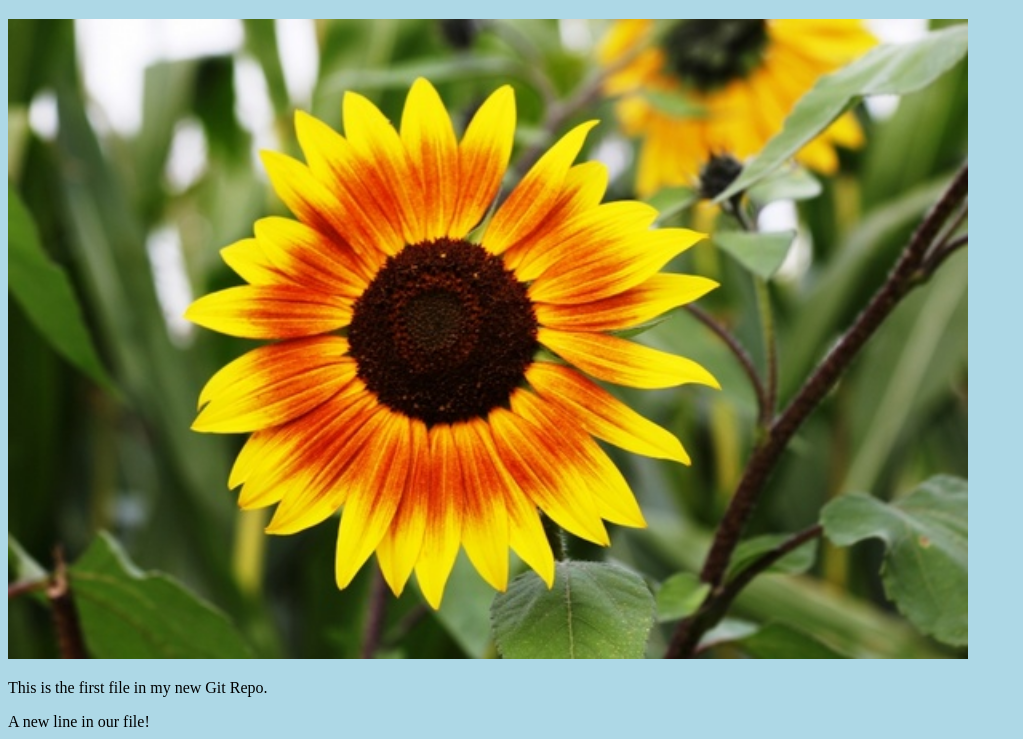
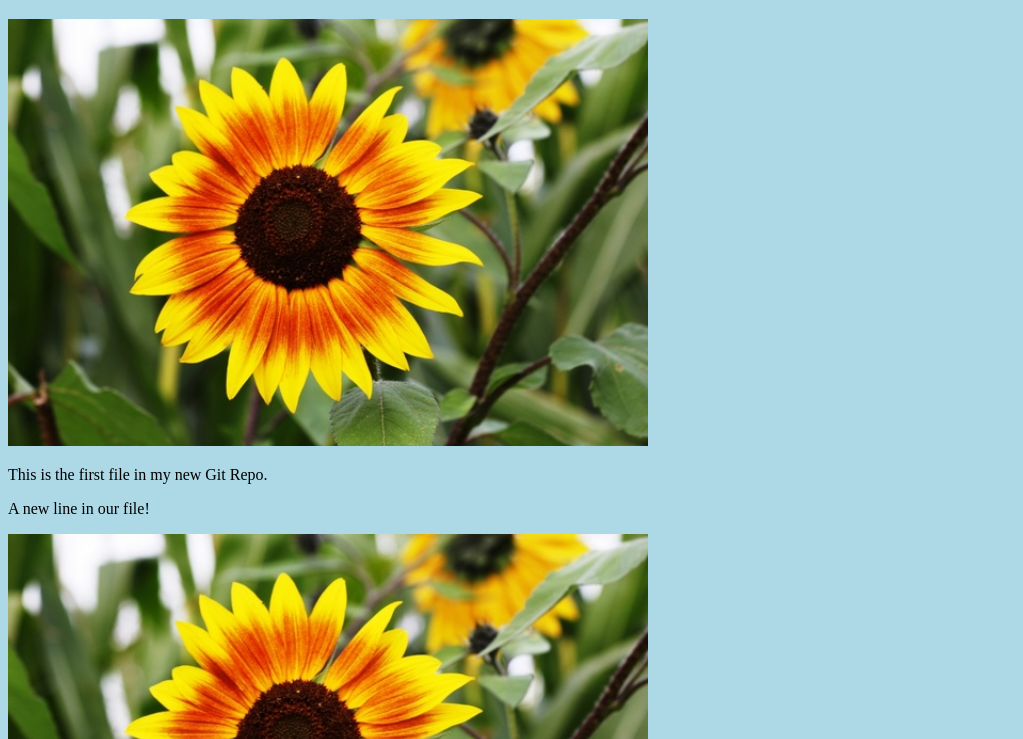
Before and after one commit to Abhinavkulkarni45/hello-world, a plain HTML site: page index.html in a window 1280 px wide. Shown: the part 61-800 px from the top of the page, without its empty margins (0-1023 px from the left). Drawn offline with Linux system fonts and the light colour scheme.

Commit message:
updated size of the image

```diff
--- a/index.html
+++ b/index.html
@@ -7,7 +7,7 @@
 <body>
 
 <h1>Hello world!</h1>
-<div><img src="flower.jpg" alt="Hello World from Space" style="width:100%;max-width:960px"></div>
+<div><img src="flower.jpg" alt="Hello World from Space" style="width:100%;max-width:640px"></div>
 <p>This is the first file in my new Git Repo.</p>
 <p>A new line in our file!</p>
 <div><img src="flower.jpg" alt="Hello Git" style="width:100%;max-width:640px"></div>
```
